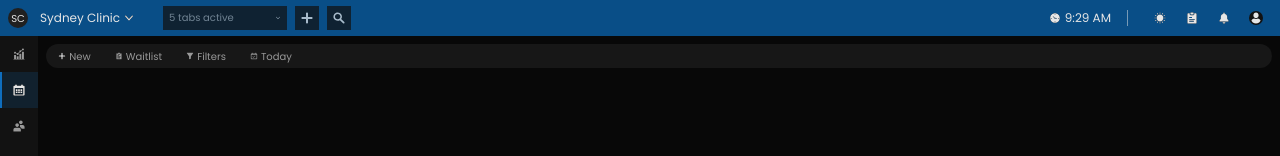
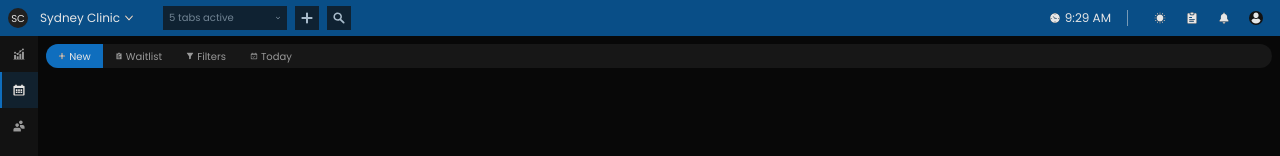
Before and after one commit to AryanshMahato/simpliclaim-ui-task, a React (Create React App) app: page / in a window 1280 px wide. Shown: the top 156 px of the page. Built offline with nearby package versions, Linux system fonts and the light colour scheme; the HTML template or start-up script is replaced by a standard one.

Commit message:
Menu Item Left Side Completed

```diff
--- a/package.json
+++ b/package.json
@@ -3,10 +3,11 @@
   "version": "0.1.0",
   "private": true,
   "dependencies": {
+    "@material-ui/core": "^4.9.12",
+    "classnames": "^2.2.6",
     "react": "^16.13.1",
     "react-dom": "^16.13.1",
-    "react-scripts": "3.4.1",
-    "@material-ui/core": "^4.9.12"
+    "react-scripts": "3.4.1"
   },
   "scripts": {
     "start": "react-scripts start",
@@ -37,6 +38,7 @@
     "@types/node": "^12.0.0",
     "@types/react": "^16.9.0",
     "@types/react-dom": "^16.9.0",
+    "@types/classnames": "^2.2.10",
     "typescript": "~3.7.2"
   }
 }
--- a/src/Components/Menu/Menu.tsx
+++ b/src/Components/Menu/Menu.tsx
@@ -7,6 +7,7 @@ import Today from "../../Assets/next-date.svg";
 import Calender from "../../Assets/calender.svg";
 import Adjust from "../../Assets/adjust.svg";
 import Settings from "../../Assets/settings.svg";
+import classNames from "classnames";
 import date from "../../Util/Date";
 
 //? Styles
@@ -20,9 +21,16 @@ const styles = makeStyles((theme: Theme) => ({
     borderRadius: 20,
   },
   menuItem: {
+    cursor: "pointer",
     padding: "0 12px",
     display: "flex",
     alignItems: "center",
+    height: "100%",
+  },
+  active: {
+    background: theme.palette.secondary.main,
+    borderRadius: "20px 0 0 20px",
+    color: `${theme.palette.text.primary} !important`,
   },
   icon: {
     width: 8,
@@ -63,13 +71,23 @@ export default () => {
   return (
     <Grid container className={classes.root} alignItems={"center"} spacing={8}>
       {menuItemsLeft.map((menuItem) => (
-        <div className={classes.menuItem}>
+        <div
+          className={classNames(classes.menuItem, {
+            [classes.active]: !!menuItem.active,
+          })}
+        >
           <img
             src={menuItem.icon}
             alt={menuItem.name}
             className={classes.icon}
           />
-          <Typography className={classes.name}>{menuItem.name}</Typography>
+          <Typography
+            className={classNames(classes.name, {
+              [classes.active]: !!menuItem.active,
+            })}
+          >
+            {menuItem.name}
+          </Typography>
         </div>
       ))}
     </Grid>
```
Also changed, not shown: 1 other file (tests, documents, lock files or other folders).
